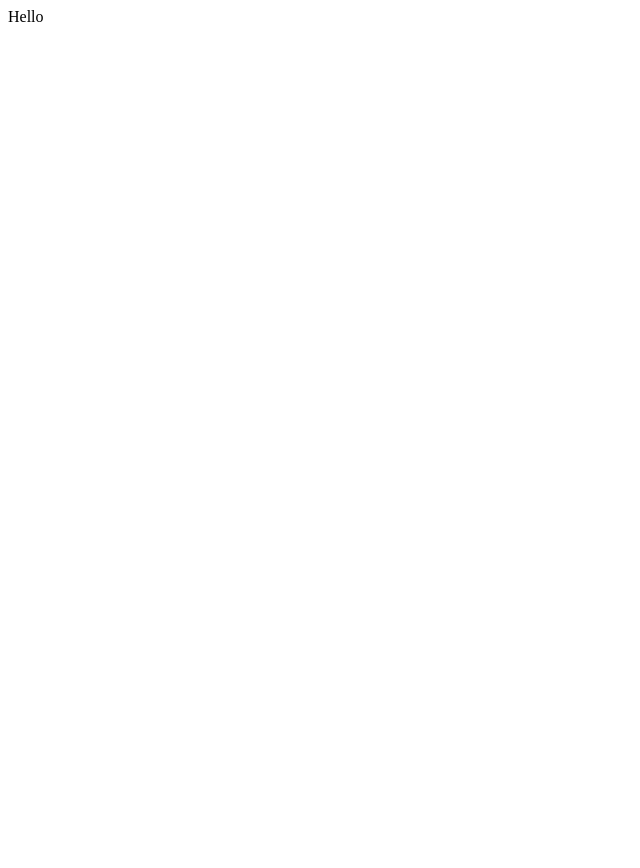
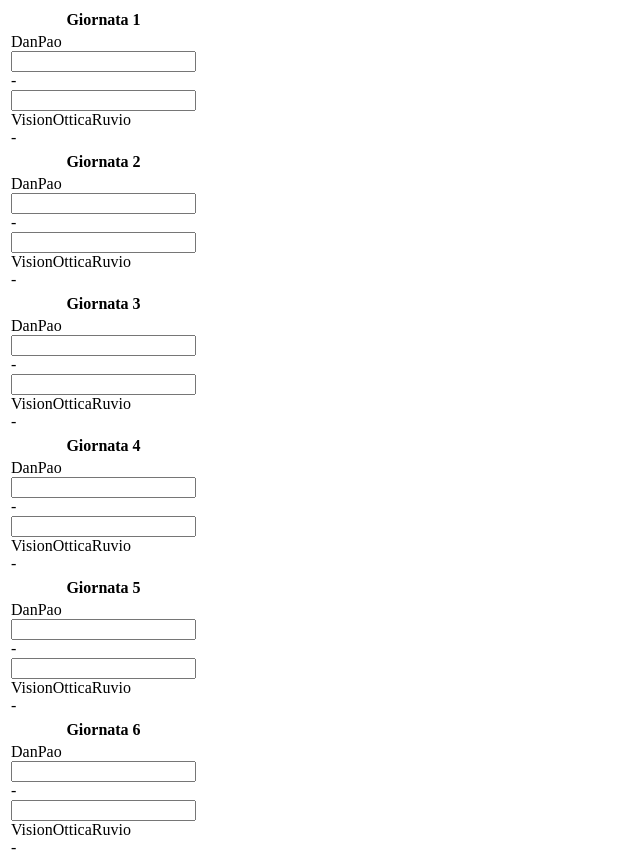
Before and after one commit to paoloconvertini/fantacaporaso_coppe, a React (Create React App) app: page / in a window 1280 px wide. Shown: the whole page, without its empty margins (0-640 px from the left). Before the commit the page ends 800 px from the top, so only its background shows below. Built offline with nearby package versions, Linux system fonts and the light colour scheme.

Commit message:
calendar

```diff
--- a/src/App.js
+++ b/src/App.js
@@ -1,10 +1,16 @@
 import React, { Component } from 'react';
+import CalendarContainer from "./components/containers/CalendarContainer";
 
 class App extends Component {
   render() {
     return (
       <div>
-        Hello
+        <CalendarContainer giornata={1}/>
+        <CalendarContainer giornata={2}/>
+        <CalendarContainer giornata={3}/>
+        <CalendarContainer giornata={4}/>
+        <CalendarContainer giornata={5}/>
+        <CalendarContainer giornata={6}/>
       </div>
     );
   }
--- /dev/null
+++ b/src/components/MagicPunti.js
@@ -0,0 +1,23 @@
+import React, { Component } from 'react'
+import { connect } from "react-redux";
+
+class MagicPunti extends Component {
+  render() {
+    return (
+      <div>
+        <input
+          type="text"
+          onChange={this.onChange}
+          />
+      </div>
+    )
+  }
+};
+
+function mapStateToProps(state) {
+  return {
+      teams: state.teams
+  }
+}
+
+export default connect(mapStateToProps)(MagicPunti);
--- /dev/null
+++ b/src/components/Score.js
@@ -0,0 +1,22 @@
+import React, { Component } from 'react';
+import { connect } from "react-redux";
+
+
+class Score extends Component {
+  render() {
+    return (
+      <div>
+
+      </div>
+    )
+  }
+};
+
+
+function mapStateToProps(state) {
+    return {
+        teams: state.teams
+    }
+}
+
+export default connect(mapStateToProps)(Score);
--- /dev/null
+++ b/src/components/Team.js
@@ -0,0 +1,13 @@
+import React, { Component } from 'react'
+
+class Team extends Component {
+    render() {
+        return (
+            <div>
+               {this.props.teamName}
+            </div>
+        )
+    }
+};
+
+export default Team;
--- /dev/null
+++ b/src/components/containers/CalendarContainer.js
@@ -0,0 +1,22 @@
+import React, { Component } from 'react';
+import CalendarRow from "./CalendarRow";
+
+
+export default class CalendarContainer extends Component {
+    render() {
+        return (
+            <table>
+                <thead>
+                    <tr>
+                        <th>Giornata {this.props.giornata}</th>
+                    </tr>
+                </thead>
+                <tbody>
+                    <tr>
+                        <CalendarRow />
+                    </tr>
+                </tbody>
+            </table>
+        )
+    }
+}
--- /dev/null
+++ b/src/components/containers/CalendarRow.js
@@ -0,0 +1,25 @@
+import React, { Component } from 'react';
+import Team from '../Team';
+import Score from '../Score';
+import MagicPunti from '../MagicPunti';
+import { connect } from "react-redux";
+
+
+class CalendarRow extends Component {
+  render() {
+      const { teams } = this.props;
+    return (
+        <td>
+            <Team teamName={teams[0].name}/><MagicPunti /> - <MagicPunti /><Team teamName={teams[1].name}/><Score /> - <Score />
+        </td>
+    )
+  }
+};
+
+function mapStateToProps(state) {
+    return {
+        teams: state.teams
+    }
+};
+
+export default connect(mapStateToProps)(CalendarRow);
--- /dev/null
+++ b/src/style.css
@@ -0,0 +1,3 @@
+.team {
+    border: 1px solid #e5e5e5;
+}
```
